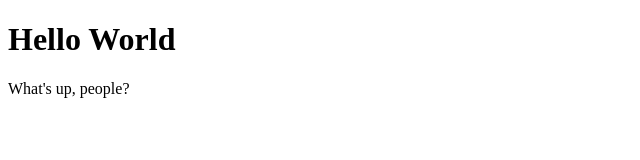
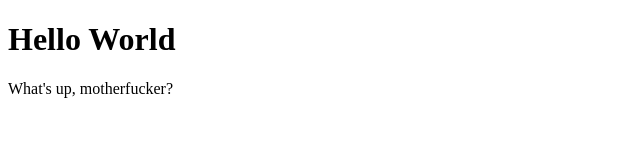
Before and after one commit to daveriches/CMS, a plain HTML site: page index.html in a window 1280 px wide. Shown: the full height of the page, 0-640 px from the left. Drawn offline with Linux system fonts and the light colour scheme.

Commit message:
New text

```diff
--- a/index.html
+++ b/index.html
@@ -7,6 +7,6 @@
 
 <body>
 <h1>Hello World</h1>
-<p>What's up, people?</p>
+<p>What's up, motherfucker?</p>
 </body>
 </html>
```
